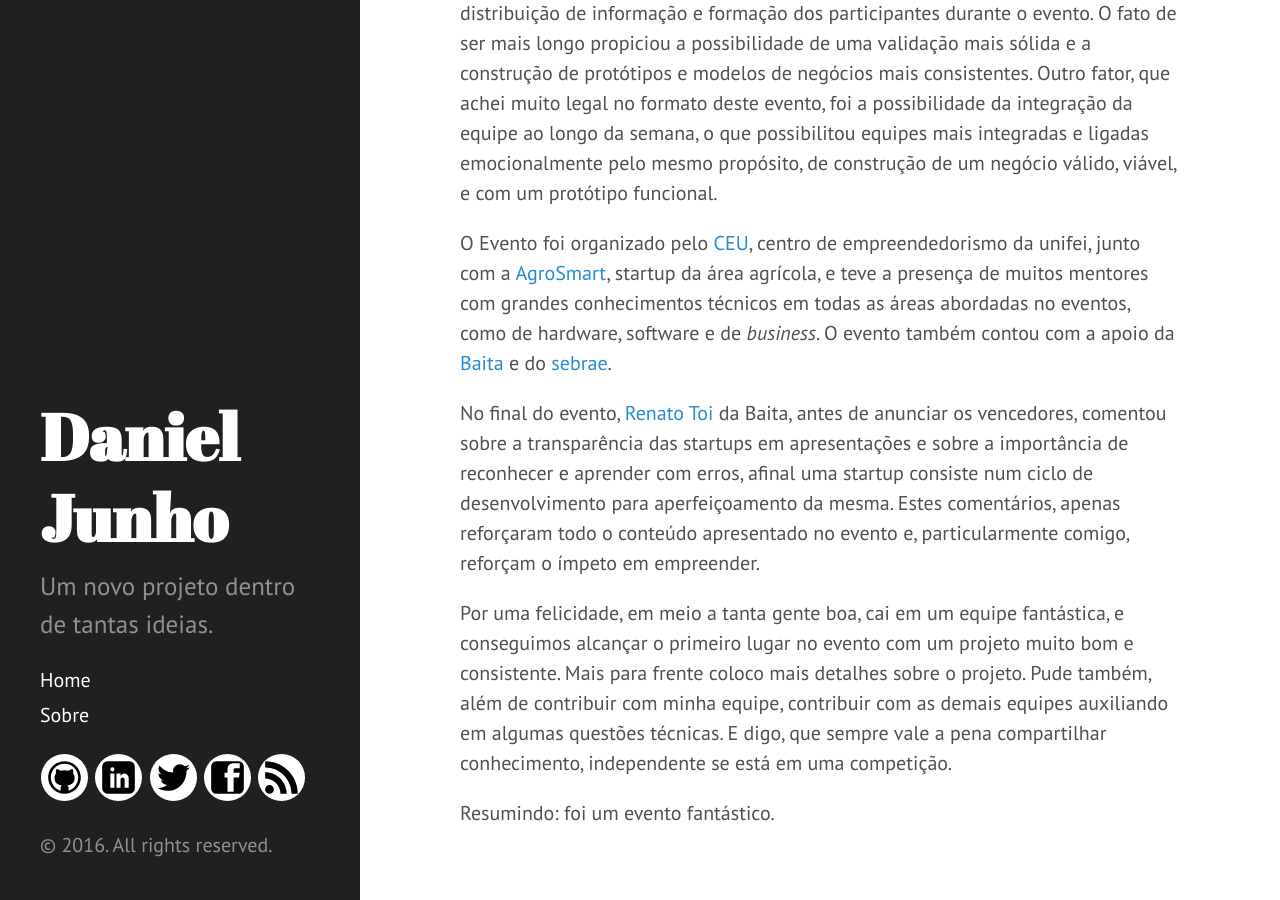
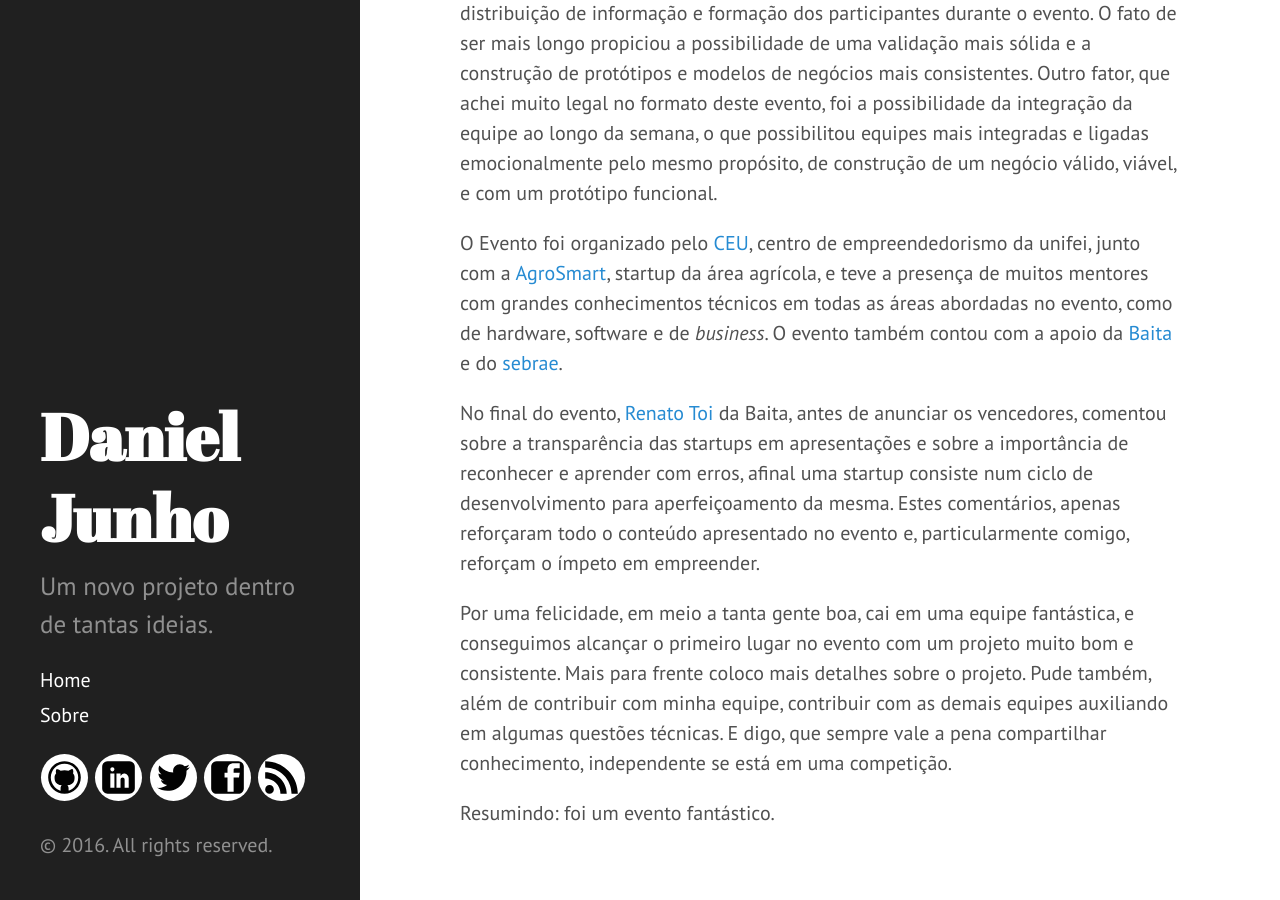
Before and after one commit to djunho/djunho.github.io, a Jekyll site: the page built from _posts/2016-05-31-MakerHacklab.md, in a window 1280 px wide and 900 px high, scrolled down 672 px. Built offline with Jekyll 4.4.1, drawn with Linux system fonts in a browser that asks for light colours; comment, search, counter and statistics services are not loaded.

Commit message:
Post sobre o Maker Hacklab

```diff
--- a/_posts/2016-05-31-MakerHacklab.md
+++ b/_posts/2016-05-31-MakerHacklab.md
@@ -12,10 +12,10 @@ Nos finais de semana de 14-15 e 21-22 de maio, ocorreu o [Maker Hacklab](http://
 
 Diferente de um StartupWeekend, o evento foi mais sólido em termos de distribuição de informação e formação dos participantes durante o evento. O fato de ser mais longo propiciou a possibilidade de uma validação mais sólida e a construção de protótipos e modelos de negócios mais consistentes. Outro fator, que achei muito legal no formato deste evento, foi a possibilidade da integração da equipe ao longo da semana, o que possibilitou equipes mais integradas e ligadas emocionalmente pelo mesmo propósito, de construção de um negócio válido, viável, e com um protótipo funcional.
 
-O Evento foi organizado pelo [CEU](http://www.ceu.unifei.edu.br/), centro de empreendedorismo da unifei, junto com a [AgroSmart](http://www.agrosmart.com.br/), startup da área agrícola, e teve a presença de muitos mentores com grandes conhecimentos técnicos em todas as áreas abordadas no eventos, como de hardware, software e de *business*. O evento também contou com a apoio da [Baita](http://www.baita.ac/) e do [sebrae](http://www.sebraemg.com.br/).
+O Evento foi organizado pelo [CEU](http://www.ceu.unifei.edu.br/), centro de empreendedorismo da unifei, junto com a [AgroSmart](http://www.agrosmart.com.br/), startup da área agrícola, e teve a presença de muitos mentores com grandes conhecimentos técnicos em todas as áreas abordadas no evento, como de hardware, software e de *business*. O evento também contou com a apoio da [Baita](http://www.baita.ac/) e do [sebrae](http://www.sebraemg.com.br/).
 
 No final do evento, [Renato Toi](http://www.baita.ac/equipe/renato-toi/) da Baita, antes de anunciar os vencedores, comentou sobre a transparência das startups em apresentações e sobre a importância de reconhecer e aprender com erros, afinal uma startup consiste num ciclo de desenvolvimento para aperfeiçoamento da mesma. Estes comentários, apenas reforçaram todo o conteúdo apresentado no evento e, particularmente comigo, reforçam o ímpeto em empreender.
 
-Por uma felicidade, em meio a tanta gente boa, cai em um equipe fantástica, e conseguimos alcançar o primeiro lugar no evento com um projeto muito bom e consistente. Mais para frente coloco mais detalhes sobre o projeto. Pude também, além de contribuir com minha equipe, contribuir com as demais equipes auxiliando em algumas questões técnicas. E digo, que sempre vale a pena compartilhar conhecimento, independente se está em uma competição.
+Por uma felicidade, em meio a tanta gente boa, cai em uma equipe fantástica, e conseguimos alcançar o primeiro lugar no evento com um projeto muito bom e consistente. Mais para frente coloco mais detalhes sobre o projeto. Pude também, além de contribuir com minha equipe, contribuir com as demais equipes auxiliando em algumas questões técnicas. E digo, que sempre vale a pena compartilhar conhecimento, independente se está em uma competição.
 
 Resumindo: foi um evento fantástico.
```
